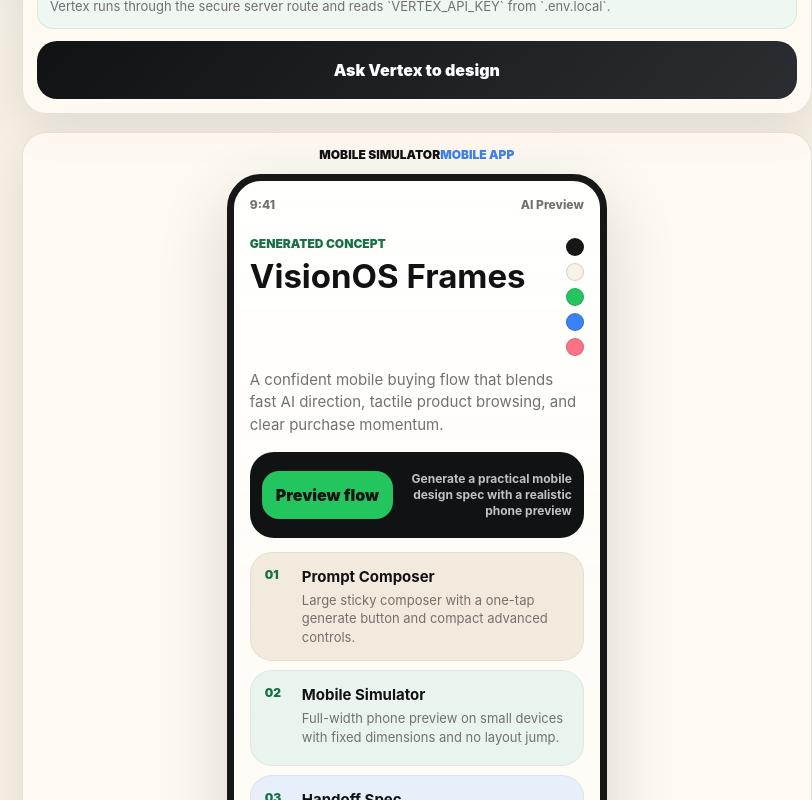
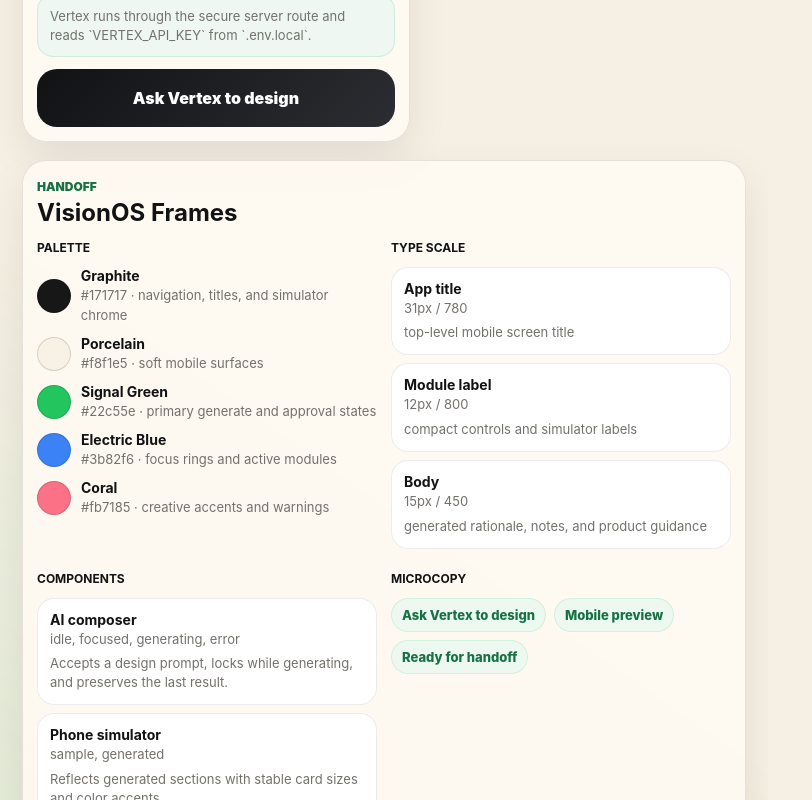
Before and after one commit to rkali090/design, a Next.js app: page / in a window 768 px wide. Shown: the part 1200-2000 px from the top of the page, 812 px wide, since content can reach past the window. Built offline with nearby package versions, Linux system fonts and the light colour scheme.

Commit message:
Make design app responsive

```diff
--- a/app/globals.css
+++ b/app/globals.css
@@ -611,6 +611,60 @@ fieldset {
   }
 }
 
+@media (min-width: 760px) and (max-width: 1079px) {
+  .studio-grid {
+    align-items: start;
+    grid-template-areas:
+      "composer simulator"
+      "spec spec";
+    grid-template-columns: minmax(0, 1fr) minmax(310px, 0.82fr);
+  }
+
+  .composer-panel {
+    grid-area: composer;
+  }
+
+  .simulator-panel {
+    grid-area: simulator;
+  }
+
+  .spec-panel {
+    display: grid;
+    gap: 14px;
+    grid-area: spec;
+    grid-template-columns: repeat(2, minmax(0, 1fr));
+  }
+
+  .spec-panel .panel-heading {
+    grid-column: 1 / -1;
+    margin-bottom: 0;
+  }
+
+  .spec-group {
+    border-top: 0;
+    padding: 0;
+  }
+
+  .phone-frame {
+    border-width: 6px;
+    border-radius: 30px;
+    padding: 14px;
+    width: min(100%, 340px);
+  }
+
+  .preview-hero h2 {
+    font-size: 28px;
+  }
+
+  .action-strip {
+    grid-template-columns: 1fr;
+  }
+
+  .action-strip span {
+    text-align: left;
+  }
+}
+
 @media (min-width: 1080px) {
   .studio-grid {
     align-items: start;
@@ -663,13 +717,15 @@ fieldset {
   }
 }
 
-@media (max-width: 430px) {
+@media (max-width: 759px) {
   .app-shell {
-    padding: 8px;
+    padding: 10px;
   }
 
   .topbar {
-    margin-bottom: 10px;
+    flex-wrap: wrap;
+    gap: 10px;
+    margin-bottom: 12px;
   }
 
   .docs-link {
@@ -680,8 +736,8 @@ fieldset {
 
   .brand-mark > span {
     border-radius: 12px;
-    height: 36px;
-    width: 36px;
+    height: 38px;
+    width: 38px;
   }
 
   .brand-mark small {
@@ -694,7 +750,7 @@ fieldset {
   }
 
   .hero-band h1 {
-    font-size: 27px;
+    font-size: clamp(28px, 7.5vw, 38px);
     line-height: 1.03;
     margin-top: 5px;
   }
@@ -705,20 +761,20 @@ fieldset {
   }
 
   .studio-grid {
-    gap: 10px;
+    gap: 12px;
   }
 
   .composer-panel,
   .simulator-panel,
   .spec-panel {
-    border-radius: 18px;
-    padding: 10px;
+    border-radius: 20px;
+    padding: 12px;
   }
 
   .prompt-label textarea {
-    border-radius: 18px;
+    border-radius: 20px;
     font-size: 15px;
-    min-height: 124px;
+    min-height: 136px;
   }
 
   input,
@@ -776,7 +832,7 @@ fieldset {
     aspect-ratio: auto;
     border-width: 6px;
     border-radius: 28px;
-    max-width: 100%;
+    max-width: 420px;
     overflow: visible;
     padding: 12px;
     width: 100%;
@@ -791,7 +847,7 @@ fieldset {
   }
 
   .preview-hero h2 {
-    font-size: 25px;
+    font-size: clamp(24px, 6.7vw, 30px);
   }
 
   .color-dots {
@@ -862,6 +918,33 @@ fieldset {
   }
 }
 
+@media (max-width: 430px) {
+  .app-shell {
+    padding: 8px;
+  }
+
+  .topbar {
+    margin-bottom: 10px;
+  }
+
+  .brand-mark > span {
+    height: 36px;
+    width: 36px;
+  }
+
+  .composer-panel,
+  .simulator-panel,
+  .spec-panel {
+    border-radius: 18px;
+    padding: 10px;
+  }
+
+  .prompt-label textarea {
+    border-radius: 18px;
+    min-height: 124px;
+  }
+}
+
 @media (max-width: 360px) {
   .hero-band h1 {
     font-size: 24px;
```
